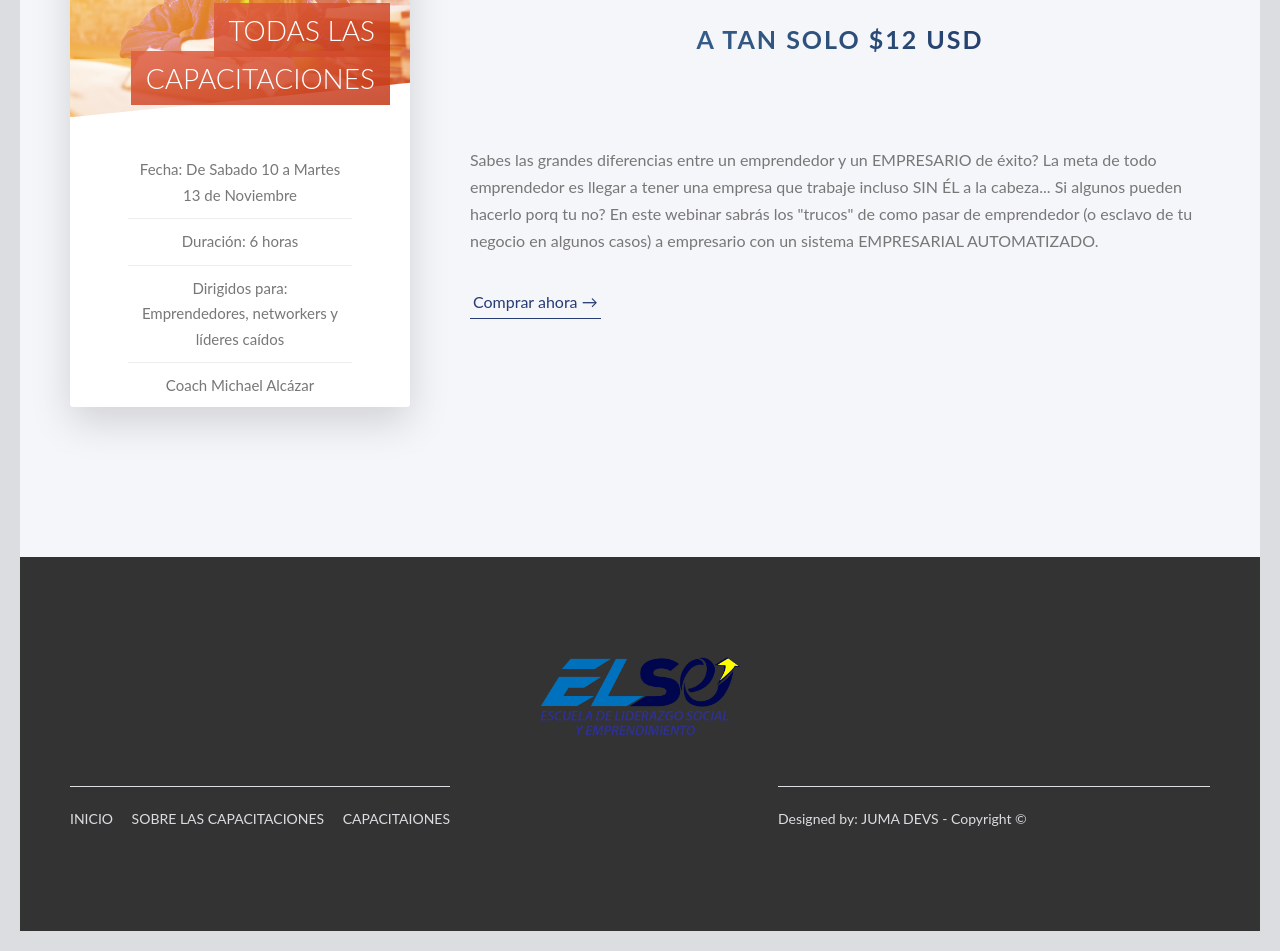
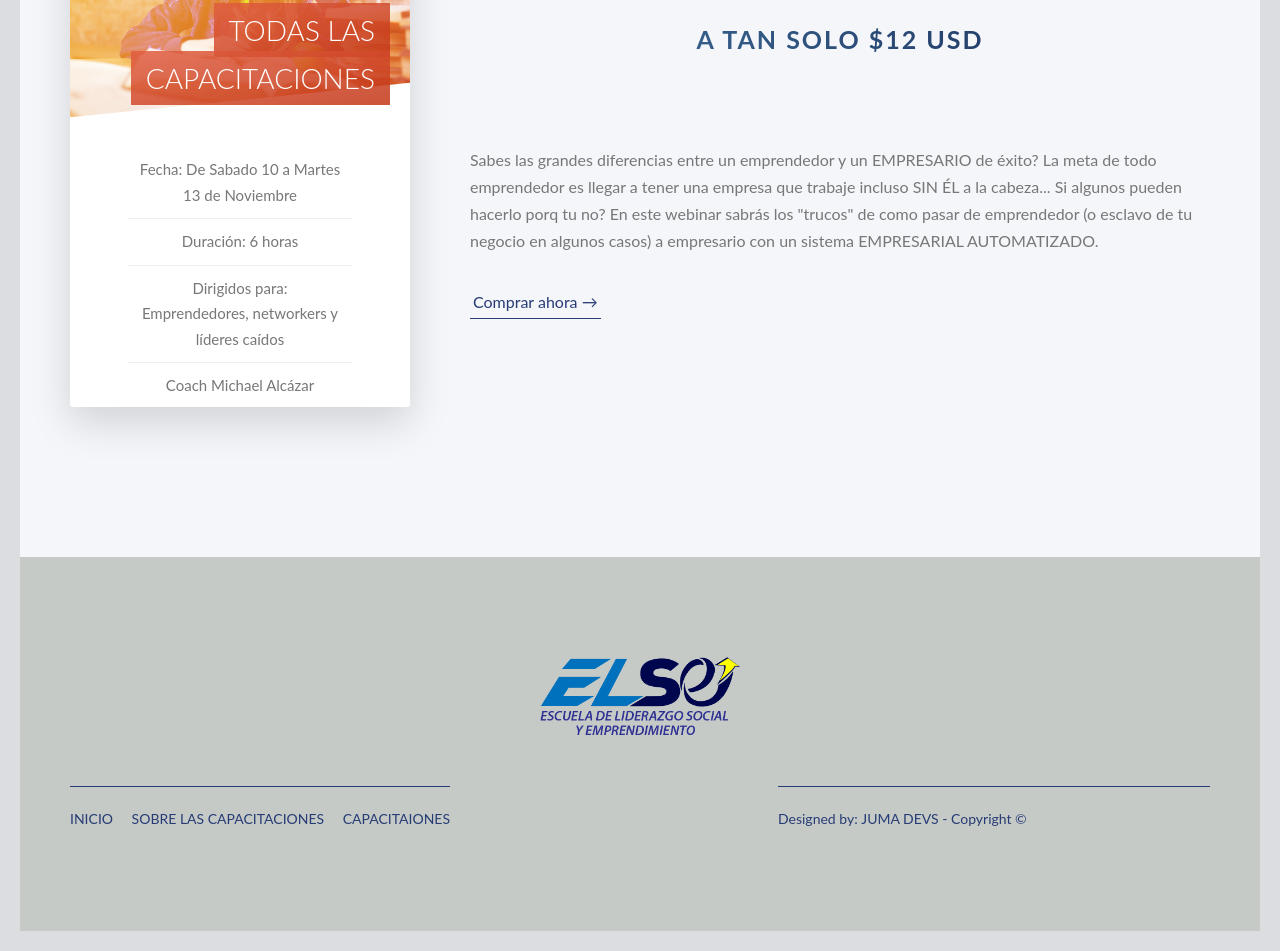
Before and after one commit to MarcosVergara/Javi-Design, a website: page index.html in a window 1280 px wide. Shown: the part 4787-5738 px from the top of the page. Drawn offline with Linux system fonts and the light colour scheme.

Commit message:
some changes

```diff
--- a/sass/abstracts/_variables.scss
+++ b/sass/abstracts/_variables.scss
@@ -15,7 +15,7 @@ $color-quaternary: #8c7ae6;
 
 $color-grey-dark: #777;
 $color-grey-dark-2: #999;
-$color-grey-dark-3: #333;
+$color-grey-dark-3: #C6CAC7;
 
 $color-white: #fff;
 $color-black: #000;
--- a/sass/layouts/_footer.scss
+++ b/sass/layouts/_footer.scss
@@ -13,7 +13,7 @@
         height: auto;
     }
     &__navigation{
-        border-top: 1px solid $color-grey-light-1;
+        border-top: 1px solid $color-primary;
         padding-top: 2rem;
         display: inline-block;
     }
@@ -31,7 +31,7 @@
 
     &__link{
         &:link, &:visited{
-            color: $color-grey-light-1;
+            color: $color-primary;
             background-color: $color-grey-dark-3;
             text-decoration: none;
             text-transform: uppercase;
@@ -45,8 +45,8 @@
         }
     }
     &__copyright{
-        color: $color-grey-light-1;
-        border-top: 1px solid $color-grey-light-1;
+        color: $color-primary;
+        border-top: 1px solid $color-primary;
         padding-top: 2rem;
         width: 80%;
         float: right;
```
Also changed, not shown: css/styles.css.
